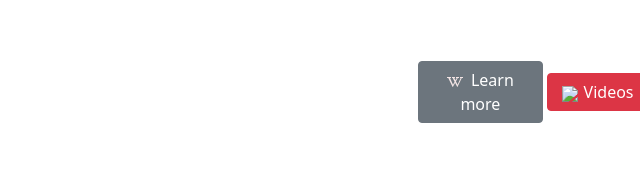
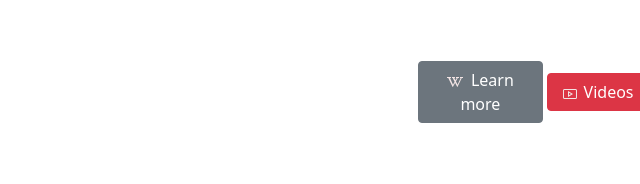
Before and after one commit to YadharthGC/laudpage, a plain HTML site: page index.html in a window 1280 px wide. Shown: the part 1015-1199 px from the top of the page, 55-695 px from the left. Drawn offline with nearby package versions, Linux system fonts and the light colour scheme.

Commit message:
Update index.html

```diff
--- a/index.html
+++ b/index.html
@@ -74,7 +74,7 @@
       </button>
 
         <button type="button" class="btn btn-danger" style="width: 8%">
-        <img src=./utube.png" /><span
+        <img src="./utube.png" /><span
           style="padding-left: 8%"
           >Videos</span
         >
```
